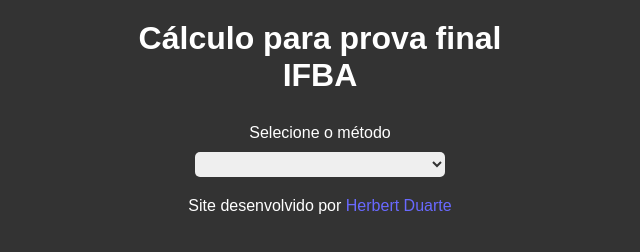
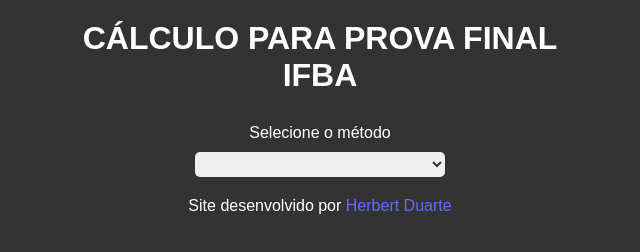
Before and after one commit to HerbertDuarte/final, a plain HTML site: page index.html in a window 1280 px wide. Shown: the whole page, without its empty margins (320-960 px from the left). Drawn offline with Linux system fonts and the light colour scheme.

Commit message:
Update index.html

```diff
--- a/index.html
+++ b/index.html
@@ -11,7 +11,7 @@
 
   <main>
 
-    <h1>Cálculo para prova final<br>IFBA</h1>
+    <h1>CÁLCULO PARA PROVA FINAL<br>IFBA</h1>
 
     <section class="selecao">
 
```
